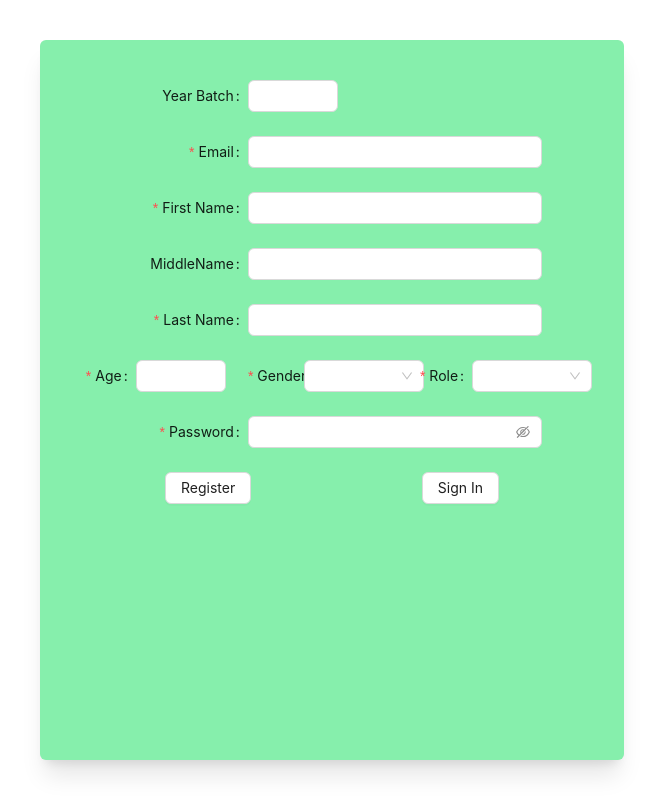
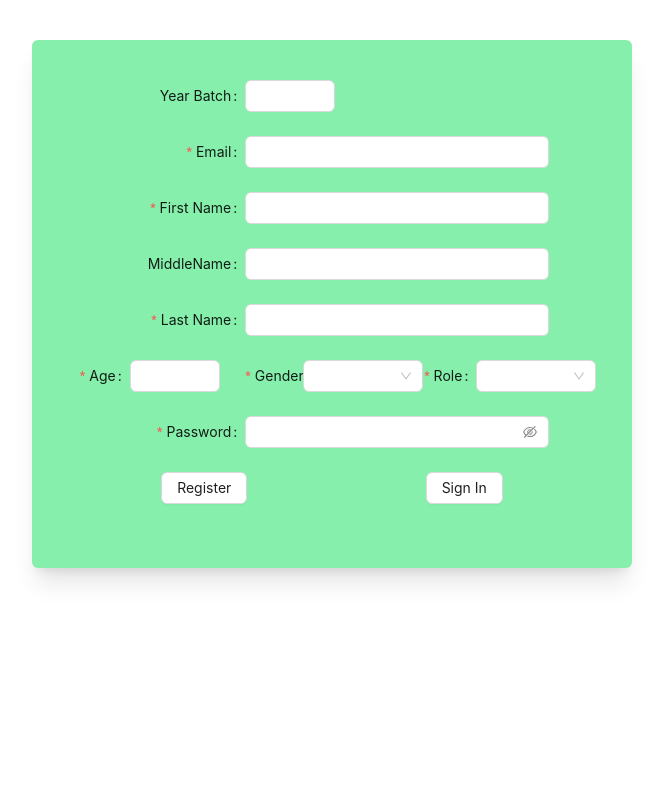
Before and after one commit to SidLD/teacher_tracker_front, a React (Create React App) app: page /register in a window 1280 px wide. Shown: the whole page, without its empty margins (308-971 px from the left). Built offline with nearby package versions, Linux system fonts and the light colour scheme.

Commit message:
UnApprove user can now visit dashboard

```diff
--- a/src/index.css
+++ b/src/index.css
@@ -8,3 +8,37 @@
     background-color: green;
     transition-delay: .4s;
 }
+
+.inp {
+    border:none !important;
+    border-bottom: 1px solid #1890ff;
+    padding: 5px 10px;
+    outline: none;
+ }
+ [placeholder]:focus::-webkit-input-placeholder {
+    transition: text-indent 0.4s 0.4s ease;
+    text-indent: -100%;
+    opacity: 1;
+ }
+/* width */
+::-webkit-scrollbar {
+    width: 10px;
+}
+
+/* Track */
+::-webkit-scrollbar-track {
+    background: transparent;
+    border-radius: 25px;
+    margin-left: 3px;
+}
+
+/* Handle */
+::-webkit-scrollbar-thumb {
+    background: #017528;
+    border-radius: 25px;
+}
+
+/* Handle on hover */
+::-webkit-scrollbar-thumb:hover {
+    background: #05ff2f;
+}
--- a/src/layout/DashboardLayout.jsx
+++ b/src/layout/DashboardLayout.jsx
@@ -59,12 +59,15 @@ const RootLayout = () => {
   ];
 
   const [open, setOpen] = useState(false);
+
   const showDrawer = () => {
     setOpen(true);
   };
+
   const onClose = () => {
     setOpen(false);
   };
+
   const fetchNotificationCount = async() => {
     try {
      const result = await getPendingUser()
@@ -74,9 +77,11 @@ const RootLayout = () => {
      setNotificationCount(0)
     }
    }
+
   useEffect(() => {
     fetchNotificationCount()
   }, [])
+
   return (
      <div>
        <Header className="flex bg-green-900 text-gray-100 justify-between h-18 items-center">
--- a/src/lib/Router.js
+++ b/src/lib/Router.js
@@ -17,8 +17,8 @@ const routers = createBrowserRouter(
             <Route  path="/register" element={<Register/>} />
         </Route>
         <Route element={<PrivateLayout/>}>
-            <Route  index path="/dashboard" element={<Dashboard/>} />
-            <Route  path="/setting" element={<Setting/>} />
+            <Route index path="/dashboard" element={<Dashboard/>} />
+            <Route path="/setting" element={<Setting/>} />
             <Route path="logout" element={<LogOut />} />
             {auth.getRole() !== "student" && <Route  path="/approve" element={<Approve/>} />}
             {auth.getRole() !== "student" && <Route  path="/masterlist" element={<MasterList/>} />}
--- a/src/pages/Dashboard/view.jsx
+++ b/src/pages/Dashboard/view.jsx
@@ -5,13 +5,15 @@ import { CustomeCategory } from '../../components/CustomeCategory'
 import { CustomePieChart } from '../../components/CustomePieChart'
 import { CustomeVerticalChart } from '../../components/CustomeVerticalChart'
 import { CustomeTable } from '../../components/CustomeTable'
+import { auth } from '../../lib/services'
 
 export default function DashboardView() {
-  const {
-    role, handleCancel, handleOk, hanldeSubmitStudentStatus,
+  const { handleCancel, handleOk, hanldeSubmitStudentStatus,
     showModal, isModalOpen, handleNewCategoryCancel, handleNewCategoryOk, handleNewCategoryChange, categories,
       removeCategory, editCategory, contextHolder, form, loader, userStatus, analysis, studentsData,batchData
   } = useContext(PageContext)
+
+  const user = auth.getUserInfo()
 
   const studentColumns = [
     {
@@ -35,7 +37,7 @@ export default function DashboardView() {
     },
   ]
 
-  if(role === "student"){
+  if(user?.role === "student"){
     return (
       <>{
         !loader &&
@@ -114,6 +116,7 @@ export default function DashboardView() {
     )
   }
 
+  if(user?.isApprove){
     return (
       <>
       {!loader ?
@@ -199,3 +202,11 @@ export default function DashboardView() {
       </>
     )
   }
+
+  return (
+    <div>
+      <p>It seems you're not approved by the admin</p>
+    </div>
+  )
+
+}
--- a/src/pages/MasterList/view.jsx
+++ b/src/pages/MasterList/view.jsx
@@ -144,7 +144,6 @@ export const MasterListView = () => {
         <p className='font-semibold flex justify-between'>First Name: <span>{userData.firstName}</span></p>
         <p className='font-semibold flex justify-between'>Middle Name: <span>{userData.middleName}</span></p>
         <p className='font-semibold flex justify-between'>Last Name: <span>{userData.lastName}</span></p>
-        <p className='font-semibold flex justify-between'>Email: <span>{userData.email}</span></p>
         <p className='font-semibold flex justify-between'>Role: <span className='uppercase'>{userData.role}</span></p>
         <h3 className='mt-2'>Statuses</h3>
         <div className='flex my-2'>
--- a/src/pages/Register/view.jsx
+++ b/src/pages/Register/view.jsx
@@ -8,10 +8,10 @@ function RegisterView() {
     const {handleSubmit, contextHolder} = useContext(PageContext)
     const navigate = useNavigate()
     return (
-            <div className='h-screen w-screen flex justify-center'>
+            <div className='overflow-x-hidden h-screen w-screen flex justify-center'>
                 {contextHolder}
                 <Form
-                    className='my-10 shadow-xl rounded-md bg-green-300 p-10'
+                    className='w-full h-fit flex flex-col my-10 shadow-xl rounded-md bg-green-300 p-10'
                     labelAlign="right"
                     style={{
                         maxWidth: 600,
```
Also changed, not shown: 12 other files (tests, documents, lock files or other folders). Lines whose indentation alone changed are shown as unchanged.
